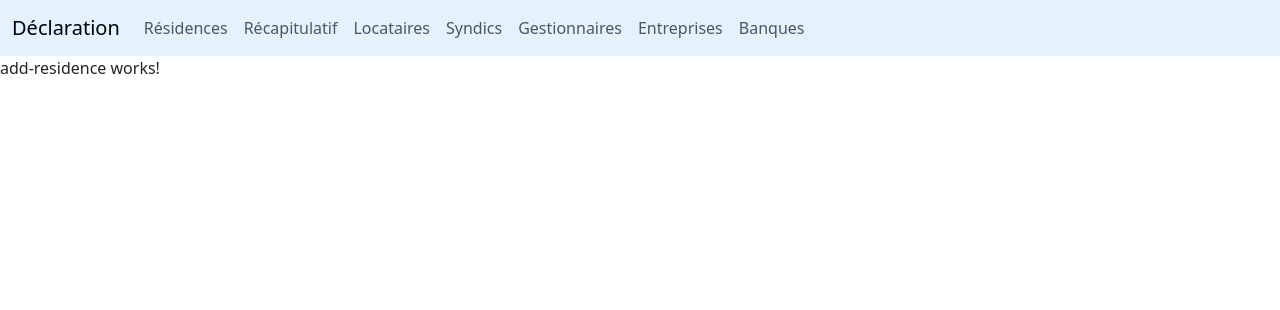
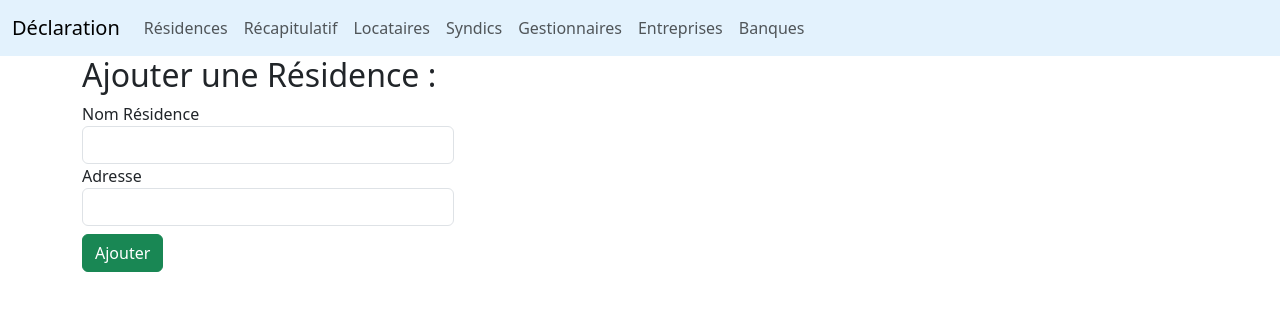
Before and after one commit to imanservisi/angular_appartements, an Angular app: page /add-residence in a window 1280 px wide. Shown: the top 310 px of the page. Built offline with nearby package versions, Linux system fonts and the light colour scheme.

Commit message:
ajout dd'une résidence

```diff
--- a/src/app/add-residence/add-residence.component.html
+++ b/src/app/add-residence/add-residence.component.html
@@ -1 +1,26 @@
-<p>add-residence works!</p>
+<div class="container">
+    <div>
+        <h2>Ajouter une Résidence :</h2>
+    </div>
+    <form>
+        <div hidden class="col-sm-2 col-md-2 col-lg-2">
+            <label>ID Résidence</label>
+            <input type="text" [(ngModel)]="newResidence.idResidence" name="idResidence"
+                class="form-control">
+        </div>
+        <div class="col-sm-4 col-md-4 col-lg-4">
+            <label>Nom Résidence</label>
+            <input type="text" [(ngModel)]="newResidence.nomResidence" name="nomResidence"
+                class="form-control">
+        </div>
+        <div class="col-sm-4 col-md-4 col-lg-4">
+            <label>Adresse</label>
+            <input type="text"
+                [(ngModel)]="newResidence.adresse" name="adresse" class="form-control">
+        </div>
+
+        <div class="mt-2">
+            <button type="submit" (click)="addResidence()" class="btn btn-success">Ajouter</button>
+        </div>
+    </form>
+</div>
--- a/src/app/add-residence/add-residence.component.ts
+++ b/src/app/add-residence/add-residence.component.ts
@@ -1,11 +1,32 @@
-import { Component } from '@angular/core';
+import { Component, OnInit } from '@angular/core';
+import { FormsModule } from '@angular/forms';
+import { Residence } from '../model/residence.model';
+import { ResidenceService } from '../service/residence.service';
+import { Router } from '@angular/router';
 
 @Component({
   selector: 'app-add-residence',
-  imports: [],
+  imports: [FormsModule],
   templateUrl: './add-residence.component.html',
   styleUrl: './add-residence.component.css'
 })
-export class AddResidenceComponent {
+export class AddResidenceComponent implements OnInit {
 
+  newResidence = new Residence();
+
+  constructor(private residenceService: ResidenceService, private router: Router) {}
+
+  ngOnInit(): void {
+    // vide pour le moment
+  }
+
+  addResidence()
+  {
+    this.residenceService.ajouterResidence(this.newResidence).subscribe(
+      (res) => {
+         const message = "Résidence " + this.newResidence.nomResidence + " ajoutée avec succès";
+        this.router.navigate(['residences'], {state: { message }});
+      }
+    )
+  }
 }
--- a/src/app/app.component.html
+++ b/src/app/app.component.html
@@ -1,4 +1,4 @@
-<nav class="navbar navbar-expand-lg " >
+  <nav class="navbar navbar-expand-lg " >
   <div class="container-fluid">
     <a class="navbar-brand" href="/">Déclaration</a>
     <button class="navbar-toggler" type="button" data-bs-toggle="collapse" data-bs-target="#navbarNavAltMarkup"
@@ -18,5 +18,4 @@
     </div>
   </div>
 </nav>
-
 <router-outlet />
--- a/src/app/residences/residences.component.html
+++ b/src/app/residences/residences.component.html
@@ -1,10 +1,11 @@
 <h1 class="text-center">Liste Résidences</h1>
-    <!-- {% for message in app.flashes('success') %}
+    @if (message) {
         <div class="rounded-0 alert alert-info flash-success">
             {{ message }}
         </div>
-    {% endfor %}
-    {% for message in app.flashes('error') %}
+    }
+
+    <!-- {% for message in app.flashes('error') %}
         <div class="rounded-0 alert alert-danger flash-error">
             {{ message }}
         </div>
@@ -39,9 +40,7 @@
     </table>
 
     <div class="text-center">
-        <button class="btn btn-primary">
-            <!-- <a href="{{ path('app_residence_new') }}"> -->
-                Ajouter une Résidence
-            <!-- </a> -->
+        <button class="btn btn-primary" routerLink="/add-residence">
+            Ajouter une Résidence
         </button>
     </div>
--- a/src/app/residences/residences.component.ts
+++ b/src/app/residences/residences.component.ts
@@ -15,13 +15,20 @@ export class ResidencesComponent implements OnInit {
 
   residences: Residence[] = [];
 
-  constructor(private residenceService: ResidenceService) {}
+  message: string = '';
+
+  constructor(private residenceService: ResidenceService) {
+    const nav = window.history.state;
+    if (nav && nav.message) {
+      this.message = nav.message;
+    }
+  }
 
   ngOnInit(): void {
-      this.chargerRésidences();
+      this.chargerResidences();
   }
 
-  chargerRésidences() {
+  chargerResidences() {
     this.residenceService.listeResidences().subscribe(
         (res) => {
           this.residences = res;
--- a/src/app/service/residence.service.ts
+++ b/src/app/service/residence.service.ts
@@ -21,4 +21,9 @@ export class ResidenceService {
   {
     return this.http.get<Residence[]>(environment.apiURL);
   }
+
+  ajouterResidence(res: Residence): Observable<Residence>
+  {
+    return this.http.post<Residence>(environment.apiURL, res, httpOptions);
+  }
 }
```
